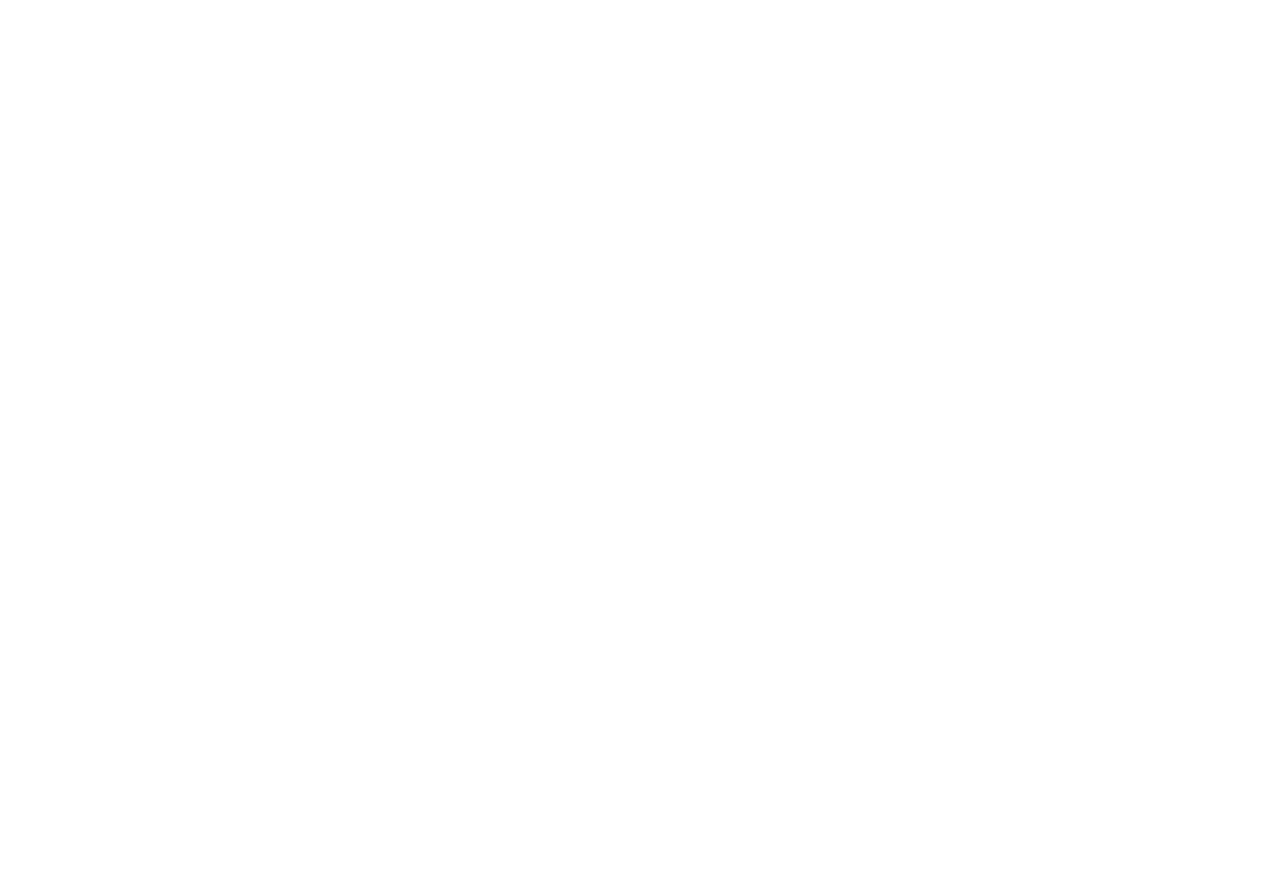
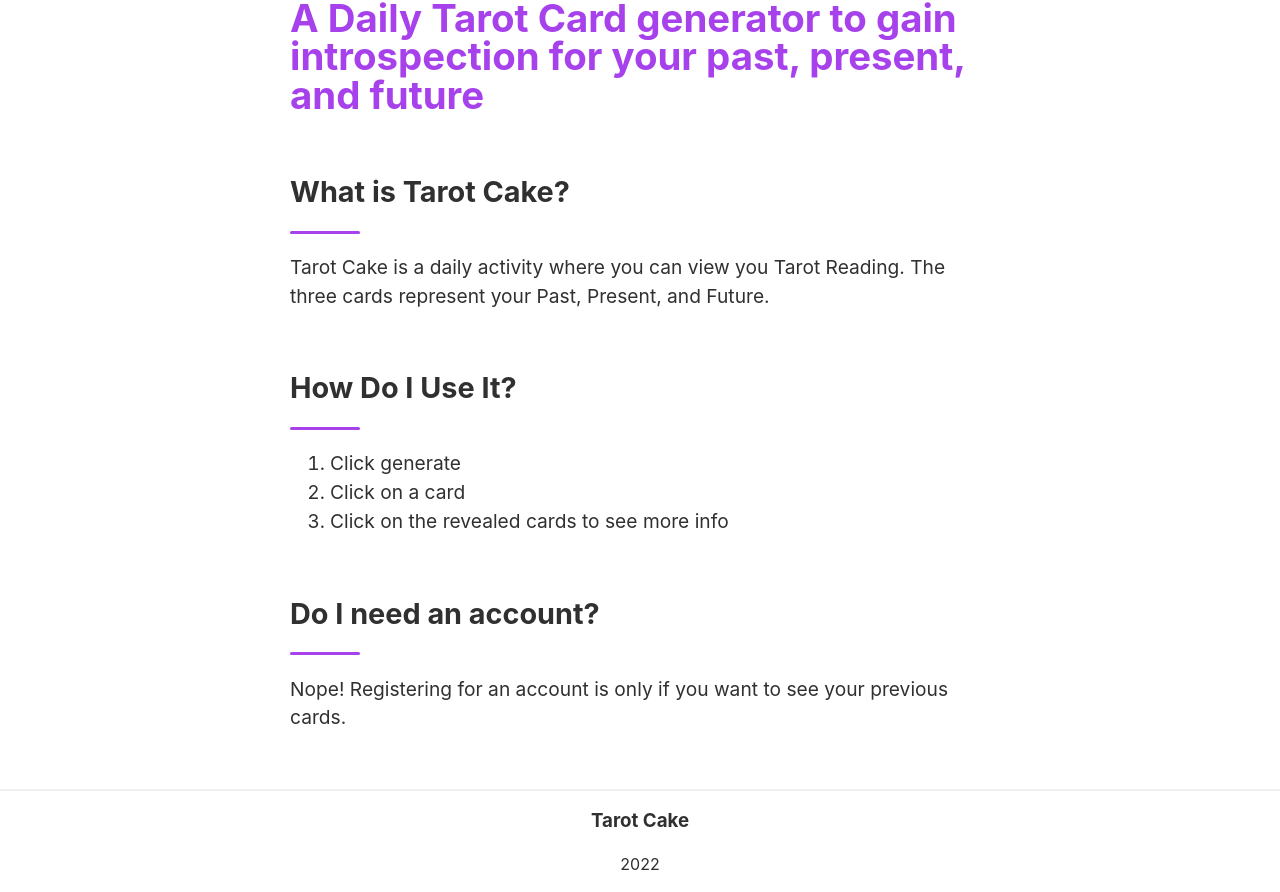
Before and after one commit to DomJF45/tarot-cake, a React (Vite) app in the folder client/: page / in a window 1280 px wide. Shown: the part 1190-2082 px from the top of the page. Before the commit the page ends 1273 px from the top, so only its background shows below. Built offline with nearby package versions, Linux system fonts and the light colour scheme; no server answers.

Commit message:
prepping for mongoose, added about page, fixed footer recursion bug

```diff
--- a/client/src/components/about/About.tsx
+++ b/client/src/components/about/About.tsx
@@ -1,5 +1,5 @@
 import React from 'react'
-import { DivDivider } from '../../styled-components/styles'
+import { DivDivider, TextContainer } from '../../styled-components/styles'
 import '../../styles/About.css'
 import Footer from '../footer/Footer'
 
@@ -7,8 +7,29 @@ const About = () => {
   return (
     <>
       <div className='about-container'>
-        <h3>About Tarot Cake</h3>
-        <p>Tarot Cake is a daily activity where you can view you Tarot Reading. The three cards represent your Past, Present, and Future.</p>
+        <div className='content-container' style={{paddingTop: '5rem'}}>
+          <h1 style={{color: "#a741eb"}}>A Daily Tarot Card generator to gain introspection for your past, present, and future</h1>
+            <TextContainer>
+              <h2>What is Tarot Cake?</h2>
+              <DivDivider style={{width: '10%', backgroundColor: "#a741eb"}} />
+              <p>Tarot Cake is a daily activity where you can view you Tarot Reading. The three cards represent your Past, Present, and Future.</p>
+            </TextContainer>
+            <TextContainer>
+              <h2>How Do I Use It?</h2>
+              <DivDivider style={{width: '10%', backgroundColor: "#a741eb"}} />
+              <ol>
+                <li>Click generate</li>
+                <li>Click on a card</li>
+                <li>Click on the revealed cards to see more info</li>
+              </ol>
+            </TextContainer>
+            <TextContainer>
+              <h2>Do I need an account?</h2>
+              <DivDivider style={{width: '10%', backgroundColor: "#a741eb"}} />
+              <p>Nope! Registering for an account is only if you want to see your previous cards.</p>
+            </TextContainer>
+        </div>
+        <Footer />
       </div>
     </>
   )
--- a/client/src/components/cards/Cards.tsx
+++ b/client/src/components/cards/Cards.tsx
@@ -43,7 +43,7 @@ const Cards = (props: Props) => {
   }, [])
 
   return (
-    <div style={{position: 'relative', marginBottom: '80vh'}}>
+    <div style={{position: 'relative', marginTop: '10%', marginBottom: '30%'}}>
       <div
         className={props.generate ? 'cards-container' : 'cards-container-hidden'}
       >
--- a/client/src/components/cards/Generate.tsx
+++ b/client/src/components/cards/Generate.tsx
@@ -8,7 +8,7 @@ const Generate = () => {
 
   return (
     <div>
-      <div style={generate ? {display: 'none'} : {display: 'block'}}>
+      <div style={generate ? {display: 'none'} : {display: 'block', marginTop: '250px', marginBottom: '600px'}}>
         <p>Get your daily tarot reading now...</p>
         <Button style={{backgroundColor: '#fff', color: '#303030'}} onClick={():void => setGenerate(true)}>Generate</Button>
       </div>
--- a/client/src/components/footer/Footer.tsx
+++ b/client/src/components/footer/Footer.tsx
@@ -1,5 +1,6 @@
 import React from 'react'
 import '../../styles/Footer.css';
+import { DivDivider } from '../../styled-components/styles';
 
 const Footer = () => {
   return (
@@ -8,7 +9,6 @@ const Footer = () => {
         <h3>Tarot Cake</h3>
         <p>2022</p>
       </div>
-      <Footer />
     </>
   )
 }
--- a/client/src/pages/Home.tsx
+++ b/client/src/pages/Home.tsx
@@ -10,7 +10,6 @@ const Home = () => {
       <div id="home">
         <h1 style={{marginTop: '5rem', marginBottom: '3rem'}}>Tarot Cake</h1>
         <DivDivider style={{backgroundColor: '#fff', height: '1px'}} />
-        <div style={{padding: '2rem'}}></div>
         <Generate />
       </div>
       <About />
--- a/client/src/styled-components/styles.tsx
+++ b/client/src/styled-components/styles.tsx
@@ -68,3 +68,8 @@ export const DivDivider = styled.div`
   background-color: #303030;
   width: 100%;
 `
+
+export const TextContainer = styled.div`
+  margin-block: 4rem;
+  line-height: 150%;
+`
--- a/client/src/styles/About.css
+++ b/client/src/styles/About.css
@@ -2,6 +2,31 @@
   background-color: #fff;
   color: #303030;
   width: 100%;
-  height: 40vh;
+  position: absolute;
   margin: 0 auto;
 }
+
+.content-container {
+  margin: 0 auto;
+  width: 700px;
+  text-align: start;
+  font-size: larger;
+  line-height: 200%;
+  position: relative;
+  margin-bottom: 10rem;
+}
+
+.text-container {
+  margin-block: 4rem;
+  line-height: 150%;
+}
+
+
+@media screen and (max-width: 1030px) {
+  .content-container {
+    width: 80%;
+  }
+  .content-container h1 {
+    font-size: xx-large;
+  }
+}
--- a/client/src/styles/Footer.css
+++ b/client/src/styles/Footer.css
@@ -1,9 +1,9 @@
 .footer-container {
   width: 100%;
-  height: 15vh;
   position: absolute;
   bottom: 0;
   left: 0;
-  background-color: #303030;
-  color: #fff;
+  background-color: #fff;
+  color: #303030;
+  border-top: 2px solid #efefef;
 }
--- a/package.json
+++ b/package.json
@@ -14,13 +14,15 @@
     "cors": "^2.8.5",
     "dotenv": "^16.0.3",
     "express": "^4.18.2",
-    "helmet": "^6.0.1"
+    "helmet": "^6.0.1",
+    "mongoose": "^6.8.0"
   },
   "devDependencies": {
     "@types/cors": "^2.8.13",
     "@types/dotenv": "^8.2.0",
     "@types/express": "^4.17.14",
     "@types/helmet": "^4.0.0",
+    "@types/mongoose": "^5.11.97",
     "@types/node": "^18.11.13",
     "ts-node-dev": "^2.0.0",
     "typescript": "^4.9.4"
```
Also changed, not shown: 2 other files (tests, documents, lock files or other folders).
